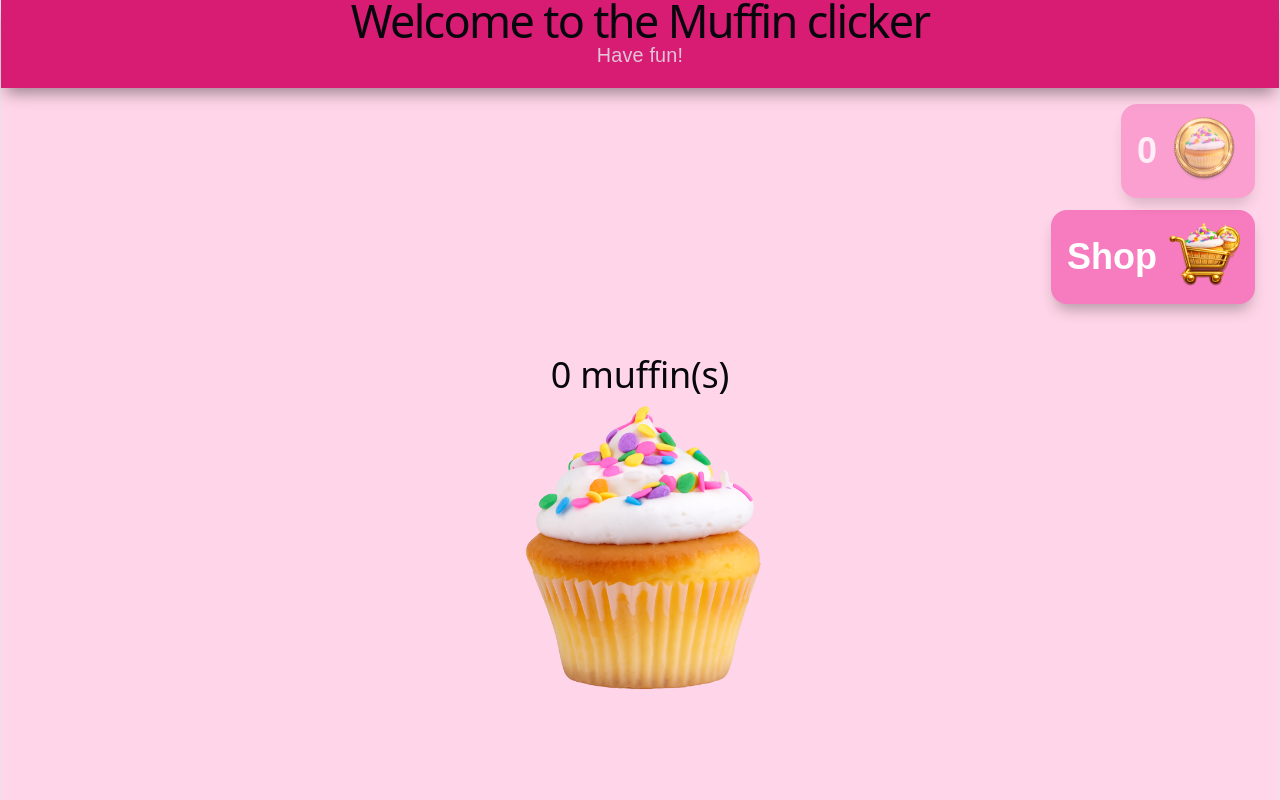
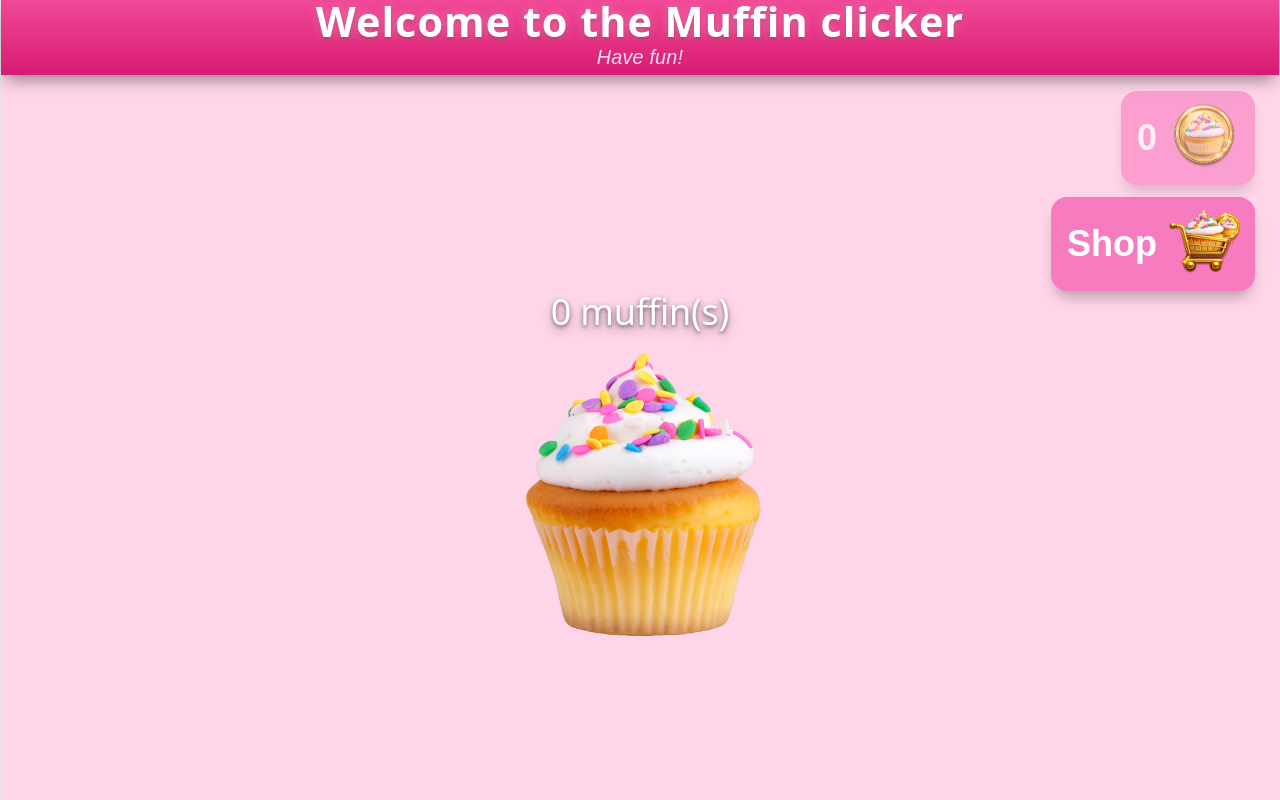
Before and after one commit to edit-v91/cookieclicker-react, a React (Vite) app: page / in a window 1280 px wide. Built offline with nearby package versions, Linux system fonts and the light colour scheme.

Commit message:
adjust muffin and title style

```diff
--- a/src/App.css
+++ b/src/App.css
@@ -10,33 +10,39 @@ body {
 
 	display: flex;
 	flex-direction: column;
-	align-items: center; /* center all content horizontally */
+	align-items: center;
 }
 
-/* constrain content width and center it */
 .app > * {
 	width: 100%;
 	max-width: 900px;
 }
 
-
 .header {
 	text-align: center;
 	padding-top: 8px;
-	padding-bottom: 20px;
+	padding-bottom: 5px;
 	box-shadow: 0 10px 15px -5px rgba(0, 0, 0, 0.4);
-	background-color: rgb(216, 27, 115);
+	background: linear-gradient(180deg, rgb(240, 73, 151), rgb(216, 27, 115));
 }
 
 .header h1 {
 	margin: 0;
-	font-size: 2.5rem;
+	font-size: 2.3rem;
+	font-weight: 700;
+	letter-spacing: 1px;
+	text-transform: none;
+	color: white;
+	text-shadow:
+		0 2px 4px rgba(0, 0, 0, 0.2),
+		0 0 10px rgba(255, 182, 193, 0.5);
 }
 
 .header p {
-	margin-top: 8px;
+	margin-top: 10px;
 	font-size: 1.1rem;
-  color: rgb(226, 197, 215);
+	color: rgba(255, 255, 255, 0.85);
+	font-style: italic;
 }
 
 .shopContainer {
@@ -99,20 +105,25 @@ body {
 
 .counterContainer {
 	text-align: center;
-	padding-top: 50px;
+	padding-top: 0px;
 }
 
 .counterContainer h2 {
 	margin: 0;
 	font-size: 2rem;
+	color: white;
+	text-shadow:
+		0 2px 4px rgba(0, 0, 0, 0.5),
+		0 6px 12px rgba(0, 0, 0, 0.3);
 }
 
 .muffinContainer {
 	display: flex;
 	justify-content: center;
 	align-items: center;
-	height: 300px;
-	padding: 0 16px;
+	height: 220px;
+	padding: 0px 16px;
+	margin-top: 50px;
 }
 
 .muffinButton {
```
Lines whose indentation alone changed are shown as unchanged.
